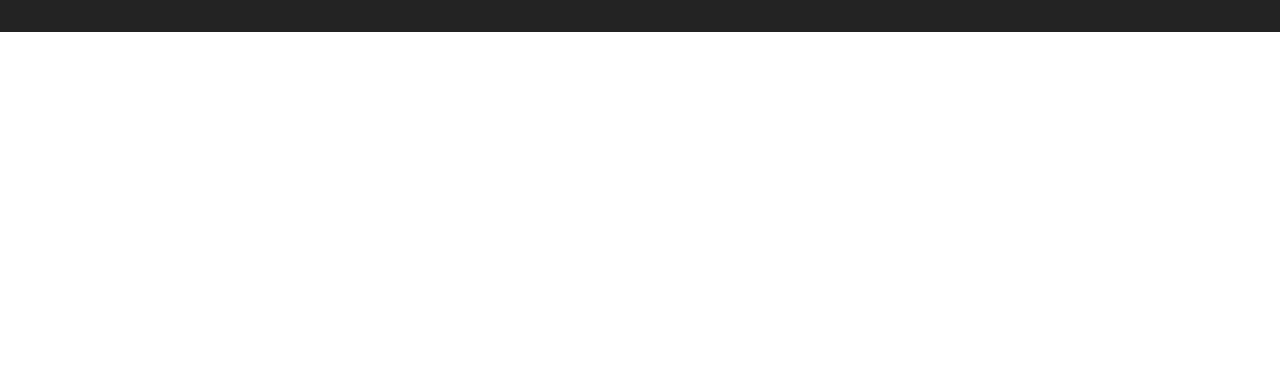
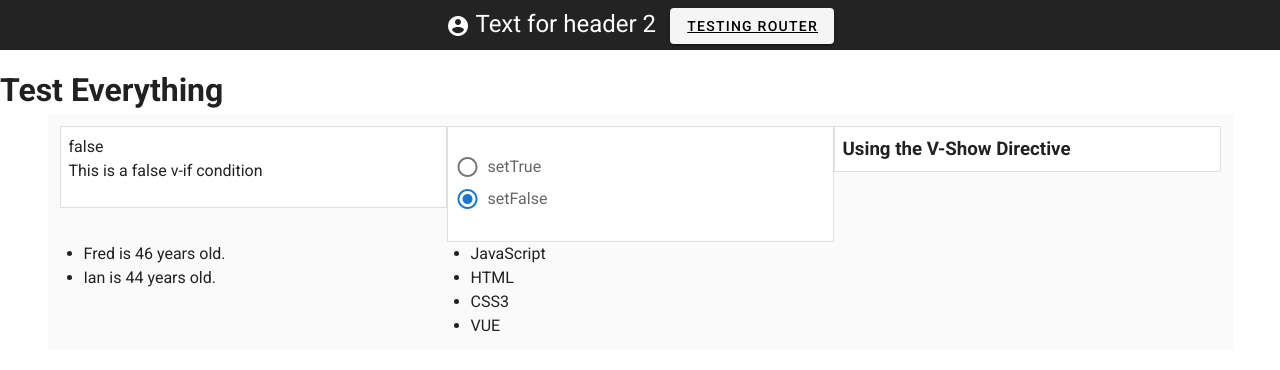
Before and after one commit to fredjacobs/fred_test_vue, a Vue app: page / in a window 1280 px wide. Shown: the top 370 px of the page. Built offline with nearby package versions, Linux system fonts and the light colour scheme.

Commit message:
14-04-2021 Exercises

```diff
--- a/src/App.vue
+++ b/src/App.vue
@@ -2,41 +2,44 @@
   <div id="app">
     <v-app>
       <v-main>
+        <!--  <ContentHeader
+          :headerText="customHeaderText"
+          headericon="mdi-account-circle"
+          @myEvent="emmitReceiver"
+        ></ContentHeader> -->
 
-
-
-<!-- <ContentHeader
- :headerText='customHeaderText'
-  headericon='mdi-account-circle'
-  @myEvent='emmitReceiver'
-  ></ContentHeader> -->
-
-  <router-view></router-view>
-
-</v-main>
-</v-app>
+        <!-- How do you add more components to this Router tag?-->
+        <router-view
+          :headerText="customHeaderText"
+          headericon="mdi-account-circle"
+          @myEvent="emmitReceiver"
+        >
+        </router-view>
+        <GeneralTestingPage v-if="viewTestingPage"> </GeneralTestingPage>
+      </v-main>
+    </v-app>
   </div>
-
-
 </template>
 <script>
-
-
-//import ContentHeader from '@/components/ContentHeader';
+//import ContentHeader from "@/components/ContentHeader";
+import GeneralTestingPage from "@/components/GeneralTestingPage";
 
 export default {
-  components:{
-    //ContentHeader
+  components: {
+    GeneralTestingPage,
+    //ContentHeader,
   },
   data: () => ({
-    customHeaderText: "Text for header 2"
-
-    }),
-    methods:{
-      emmitReceiver(val){
-        console.log(val);
-      }
-    }
-
-}
+    customHeaderText: "Text for header 2",
+    clientName: "Fred",
+    viewTestingPage: true,
+  }),
+  methods: {
+    emmitReceiver() {
+      console.log(`Hello ${this.clientName}`);
+    },
+  },
+  props: {},
+  mount: {},
+};
 </script>
--- a/src/components/ContentHeader.vue
+++ b/src/components/ContentHeader.vue
@@ -1,30 +1,36 @@
 <template>
-    <div style="width:100%;">
-        <div class="text-h5 text-center mb-4 content-header-1">
-<v-icon color='#fff' class="text-h5 vertical-align" large>
-    {{headericon}}
-</v-icon>
-{{headerText}}
-
-        </div>
-
-
+  <div style="width: 100%">
+    <div
+      class="text-h5 text-center mb-4 content-header-1 pt-2"
+      style="height: 50px"
+    >
+      <v-icon color="#fff" class="text-h5 vertical-align" large>
+        {{ headericon }}
+      </v-icon>
+      {{ headerText }}
+      <!-- v-bind shorthand : -->
+      <v-btn class="ml-2"
+        ><a class="black--text" :href="testLink">Testing Router</a></v-btn
+      >
     </div>
+  </div>
 </template>
 
 <script>
 export default {
-    props:['headerText', 'headericon'],
-    mounted(){
-     this.$emit('myEvent', 'Hello Emit');
-    }
-
-}
+  data: () => ({
+    testLink: "/test",
+  }),
+  props: ["headerText", "headericon"],
+  mounted() {
+    this.$emit("myEvent");
+  },
+};
 </script>
 
 <style scoped>
 .content-header-1 {
-background-color: #232323;
-color:#ffffff;
+  background-color: #232323;
+  color: #ffffff;
 }
 </style>
--- /dev/null
+++ b/src/components/GeneralTestingPage.vue
@@ -0,0 +1,76 @@
+<template>
+  <div>
+    <h1>Test Everything</h1>
+
+    <v-container class="grey lighten-5">
+      <v-row no-gutters>
+        <v-col cols="2" sm="4">
+          <v-card class="pa-2" outlined tile>
+            {{ setShowValue }}
+
+            <p v-if="setShowValue === 'true'">This is a true v-if condition</p>
+            <p v-else>This is a false v-if condition</p>
+          </v-card>
+        </v-col>
+        <v-col cols="2" sm="4">
+          <v-card class="pa-2" outlined tile>
+            <v-radio-group v-model="setShowValue">
+              <v-radio label="setTrue" value="true"></v-radio>
+              <v-radio label="setFalse" value="false"></v-radio>
+            </v-radio-group>
+          </v-card>
+        </v-col>
+        <v-col cols="2" sm="4">
+          <v-card v-show="showThis" class="pa-2" outlined tile>
+            <h3>Using the V-Show Directive</h3>
+          </v-card>
+        </v-col>
+      </v-row>
+
+      <v-row no-gutters>
+        <v-col cols="2" sm="4">
+          <div>
+            <ul>
+              <li v-for="person in people" :key="person.name">
+                {{ `${person.name} is ${person.age} years old.` }}
+              </li>
+            </ul>
+          </div>
+        </v-col>
+        <v-col cols="2" sm="4">
+          <div>
+            <ul>
+              <li v-for="item in myList" :key="item">{{ item }}</li>
+            </ul>
+          </div>
+        </v-col>
+      </v-row>
+    </v-container>
+  </div>
+</template>
+
+<script>
+export default {
+  data: () => ({
+    setShowValue: "false",
+    showThis: true,
+    myList: ["JavaScript", "HTML", "CSS3", "VUE"],
+    people: [
+      {
+        name: "Fred",
+        age: 46,
+      },
+      {
+        name: "Ian",
+        age: 44,
+      },
+    ],
+  }),
+  methods: {
+    display: () => console.log(this.setShowValue),
+  },
+  mount: {},
+};
+</script>
+
+<style scoped></style>
--- /dev/null
+++ b/src/components/TestRoutesPage.vue
@@ -0,0 +1,17 @@
+<template>
+  <div>
+    <h2>Test Page</h2>
+    <!-- v-bind shorthand : -->
+    <v-btn class=""
+      ><a class="black--text" :href="homeLink">Back Home</a></v-btn
+    >
+  </div>
+</template>
+
+<script>
+export default {
+  data: () => ({
+    homeLink: "/",
+  }),
+};
+</script>
--- a/src/router/index.js
+++ b/src/router/index.js
@@ -1,19 +1,25 @@
 import Vue from "vue";
 import VueRouter from "vue-router";
-import ContentHeader from "@/components/ContentHeader.vue"
-
+import ContentHeader from "@/components/ContentHeader.vue";
+import TestRoutesPage from "@/components/TestRoutesPage.vue";
 
 Vue.use(VueRouter);
 
 const routes = [
   {
     path: "/",
-    name:"home",
+    name: "home",
     component: ContentHeader,
-    children: []
-  }
+    children: [],
+  },
+  {
+    path: "/test",
+    name: "test",
+    component: TestRoutesPage,
+  },
+];
 
-];
+//How do you add multiple components to a single Route path / element on app.vue
 
 const router = new VueRouter({
   mode: "history",
```
Also changed, not shown: 1 other file (tests, documents, lock files or other folders).
